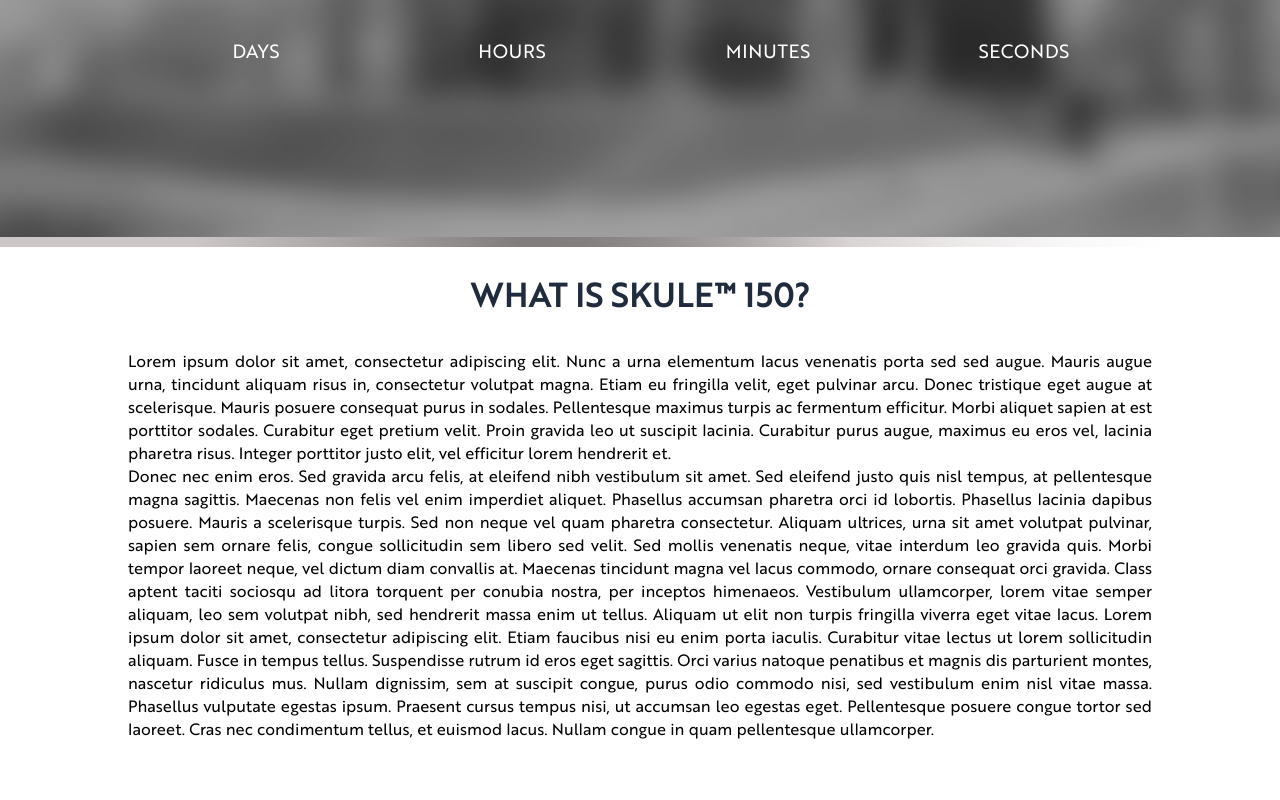
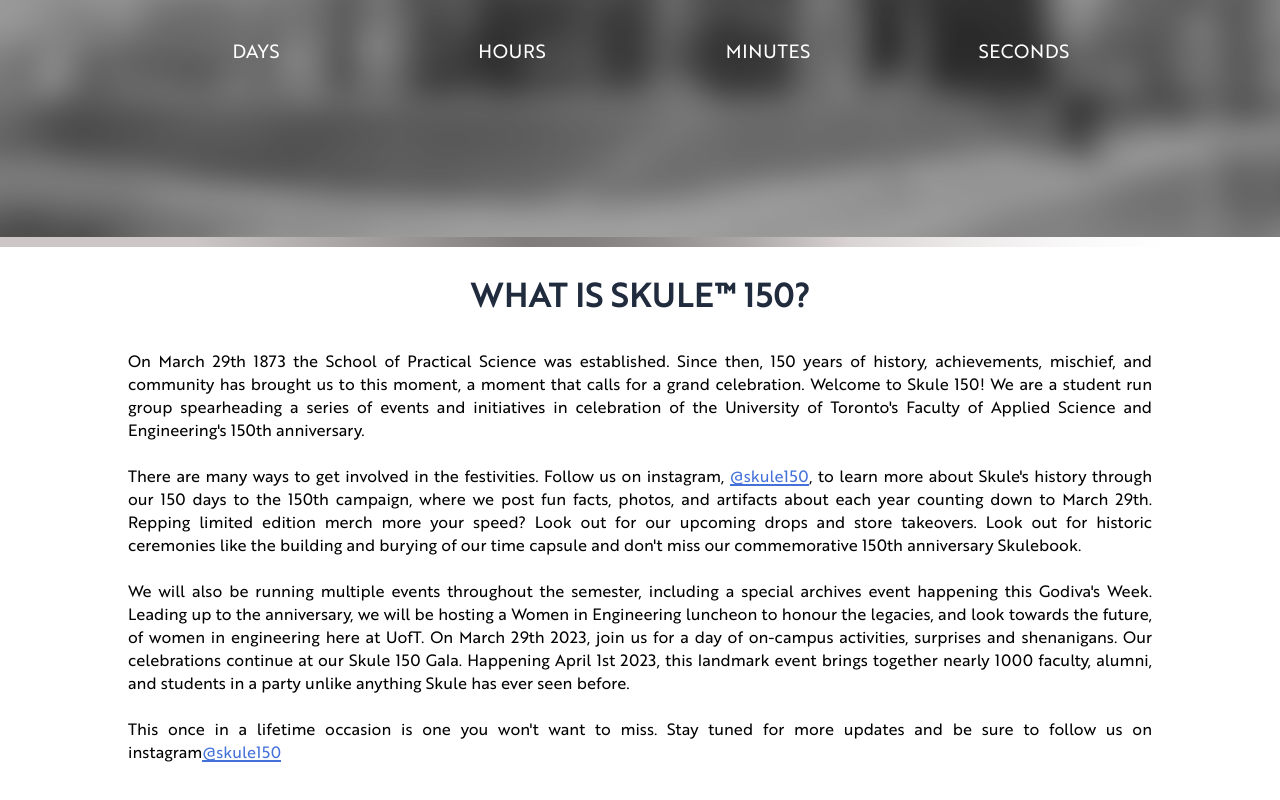
Before and after one commit to Freeassassin/skule150, a React (Create React App) app: page / in a window 1280 px wide. Shown: the part 508-1308 px from the top of the page. Built offline with nearby package versions, Linux system fonts and the light colour scheme.

Commit message:
added what is skule 150

```diff
--- a/src/pages/About/About.jsx
+++ b/src/pages/About/About.jsx
@@ -24,42 +24,40 @@
         <div className="about-paragraph">
           <p>
             {" "}
-            Lorem ipsum dolor sit amet, consectetur adipiscing elit. Nunc a urna
-            elementum lacus venenatis porta sed sed augue. Mauris augue urna,
-            tincidunt aliquam risus in, consectetur volutpat magna. Etiam eu
-            fringilla velit, eget pulvinar arcu. Donec tristique eget augue at
-            scelerisque. Mauris posuere consequat purus in sodales. Pellentesque
-            maximus turpis ac fermentum efficitur. Morbi aliquet sapien at est
-            porttitor sodales. Curabitur eget pretium velit. Proin gravida leo
-            ut suscipit lacinia. Curabitur purus augue, maximus eu eros vel,
-            lacinia pharetra risus. Integer porttitor justo elit, vel efficitur
-            lorem hendrerit et.
-            <br></br>
-            Donec nec enim eros. Sed gravida arcu felis, at eleifend nibh
-            vestibulum sit amet. Sed eleifend justo quis nisl tempus, at
-            pellentesque magna sagittis. Maecenas non felis vel enim imperdiet
-            aliquet. Phasellus accumsan pharetra orci id lobortis. Phasellus
-            lacinia dapibus posuere. Mauris a scelerisque turpis. Sed non neque
-            vel quam pharetra consectetur. Aliquam ultrices, urna sit amet
-            volutpat pulvinar, sapien sem ornare felis, congue sollicitudin sem
-            libero sed velit. Sed mollis venenatis neque, vitae interdum leo
-            gravida quis. Morbi tempor laoreet neque, vel dictum diam convallis
-            at. Maecenas tincidunt magna vel lacus commodo, ornare consequat
-            orci gravida. Class aptent taciti sociosqu ad litora torquent per
-            conubia nostra, per inceptos himenaeos. Vestibulum ullamcorper,
-            lorem vitae semper aliquam, leo sem volutpat nibh, sed hendrerit
-            massa enim ut tellus. Aliquam ut elit non turpis fringilla viverra
-            eget vitae lacus. Lorem ipsum dolor sit amet, consectetur adipiscing
-            elit. Etiam faucibus nisi eu enim porta iaculis. Curabitur vitae
-            lectus ut lorem sollicitudin aliquam. Fusce in tempus tellus.
-            Suspendisse rutrum id eros eget sagittis. Orci varius natoque
-            penatibus et magnis dis parturient montes, nascetur ridiculus mus.
-            Nullam dignissim, sem at suscipit congue, purus odio commodo nisi,
-            sed vestibulum enim nisl vitae massa. Phasellus vulputate egestas
-            ipsum. Praesent cursus tempus nisi, ut accumsan leo egestas eget.
-            Pellentesque posuere congue tortor sed laoreet. Cras nec condimentum
-            tellus, et euismod lacus. Nullam congue in quam pellentesque
-            ullamcorper.
+            On March 29th 1873 the School of Practical Science was established.
+            Since then, 150 years of history, achievements, mischief, and
+            community has brought us to this moment, a moment that calls for a
+            grand celebration. Welcome to Skule 150! We are a student run group
+            spearheading a series of events and initiatives in celebration of
+            the University of Toronto's Faculty of Applied Science and
+            Engineering's 150th anniversary.
+            <br />
+            <br />
+            There are many ways to get involved in the festivities. Follow us on
+            instagram, <a rel="noreferrer" target={"_blank"} href="https://instagram.com/skule150">@skule150</a>, to learn more about Skule's history through
+            our 150 days to the 150th campaign, where we post fun facts, photos,
+            and artifacts about each year counting down to March 29th. Repping
+            limited edition merch more your speed? Look out for our upcoming
+            drops and store takeovers. Look out for historic ceremonies like the
+            building and burying of our time capsule and don't miss our
+            commemorative 150th anniversary Skulebook.
+            <br />
+            <br />
+            We will also be running multiple events throughout the semester,
+            including a special archives event happening this Godiva's Week.
+            Leading up to the anniversary, we will be hosting a Women in
+            Engineering luncheon to honour the legacies, and look towards the
+            future, of women in engineering here at UofT. On March 29th 2023,
+            join us for a day of on-campus activities, surprises and
+            shenanigans. Our celebrations continue at our Skule 150 Gala.
+            Happening April 1st 2023, this landmark event brings together nearly
+            1000 faculty, alumni, and students in a party unlike anything Skule
+            has ever seen before.
+            <br />
+            <br />
+            This once in a lifetime occasion is one you won't want to miss. Stay
+            tuned for more updates and be sure to follow us on instagram
+            <a rel="noreferrer" target={"_blank"} href="https://instagram.com/skule150">@skule150</a>
           </p>
         </div>
       </div>
```
